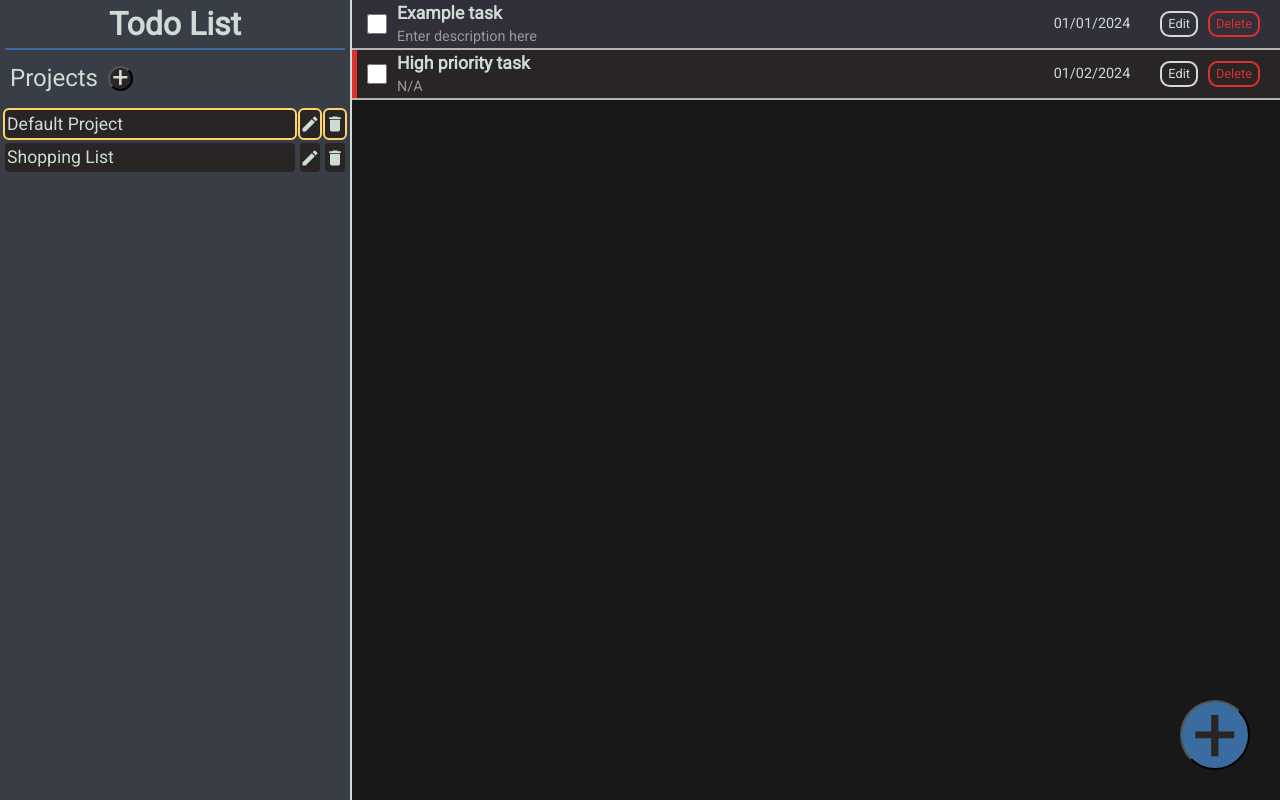
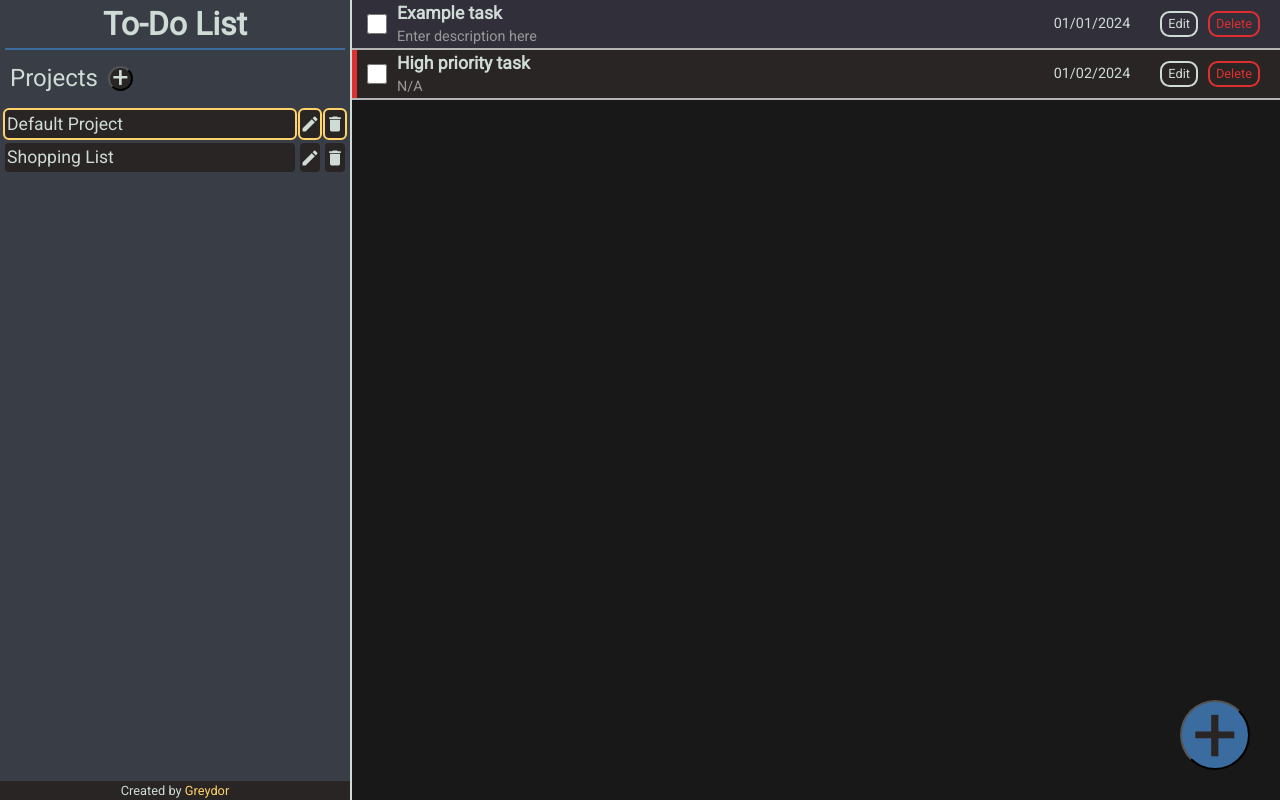
Before and after one commit to greydor/ToDo-List, a website built with webpack: page src/index.html in a window 1280 px wide. Built offline with nearby package versions, Linux system fonts and the light colour scheme.

Commit message:
Add footer

```diff
--- a/src/css/styles.css
+++ b/src/css/styles.css
@@ -51,7 +51,10 @@ h1 {
     background-color: rgb(57, 62, 70);
     /* overflow-y: scroll; */
     min-width: 350px;
-    padding: 5px 0;
+    padding-top: 5px;
+    display: flex;
+    flex-direction: column;
+    justify-content: space-between;
 }
 
 .projects-content {
@@ -333,3 +336,22 @@ h1 {
     opacity: 0.3;
 
 }
+
+footer {
+    background-color: var(--dark);
+    color: var(--light);
+    display: flex;
+    justify-content: center;
+    font-size: .8rem;
+}
+
+.footer-text a {
+    text-decoration: none;
+    color: #ffd369
+
+}
+
+.footer-text a:hover {
+    text-decoration: none;
+    color: rgb(223, 47, 47)
+}
--- a/src/index.html
+++ b/src/index.html
@@ -5,11 +5,11 @@
     <meta http-equiv="X-UA-Compatible" content="IE=edge" />
     <meta name="viewport" content="width=device-width, initial-scale=1.0" />
 
-    <title>Todo List</title>
+    <title>To-Do List</title>
   </head>
   <body>
     <header>
-      <h1>Todo List</h1>
+      <h1>To-Do List</h1>
       <div class="projects-header">
         <div>Projects</div>
         <button type="button" class="btn-add-project">+</button>
@@ -57,6 +57,9 @@
           </button>
         </li>
       </ul>
+      <footer>
+        <div class="footer-text">Created by <a href="https://github.com/greydor">Greydor</a></div>
+      </footer>
     </div>
     <div class="task-container">
       <button class="btn-add-task" id="btn-add-task" type="button">+</button>
```
Also changed, not shown: dist/bundle.js, dist/index.html.
